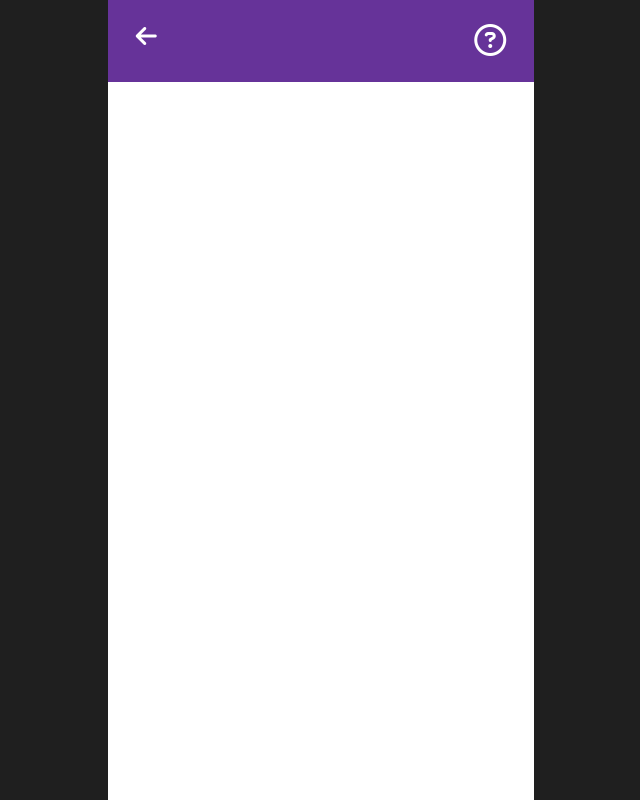
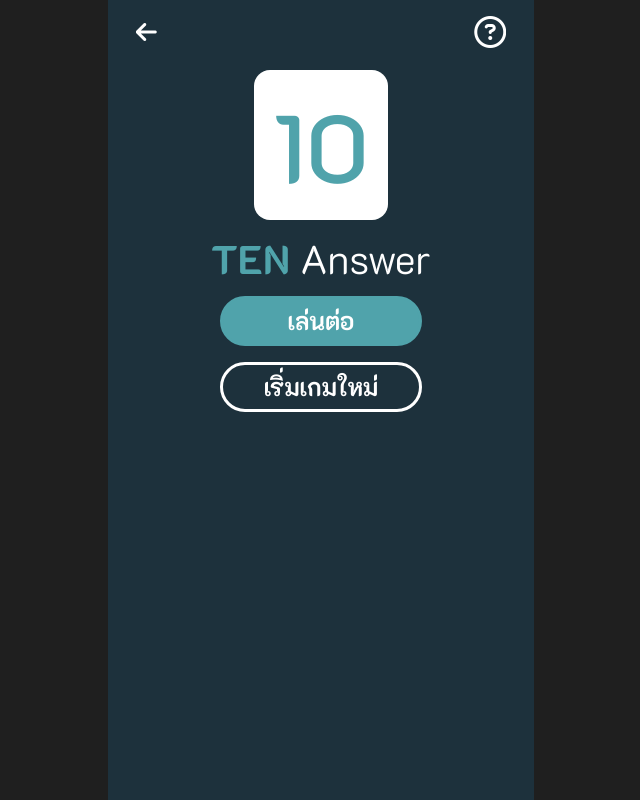
Before and after one commit to AnemoneTK/TenAnswer, a React (Vite) app in the folder React/: page / in a window 1280 px wide. Shown: the whole page, without its empty margins (319-959 px from the left). Built offline with nearby package versions, Linux system fonts and the light colour scheme.

Commit message:
[ADD]-add logo and button components

```diff
--- a/React/index.html
+++ b/React/index.html
@@ -4,7 +4,7 @@
     <meta charset="UTF-8" />
     <link rel="icon" type="image/svg+xml" href="/vite.svg" />
     <meta name="viewport" content="width=device-width, initial-scale=1.0" />
-    <title>Vite + React</title>
+    <title>Ten Answer V.2</title>
 
     <!-- font awesome cnd -->
     <script src="https://kit.fontawesome.com/2e92bf8ff3.js" crossorigin="anonymous"></script>
--- a/React/package.json
+++ b/React/package.json
@@ -11,6 +11,7 @@
   },
   "dependencies": {
     "bootstrap": "^5.3.2",
+    "prop-types": "^15.8.1",
     "react": "^18.2.0",
     "react-dom": "^18.2.0"
   },
--- a/React/src/App.css
+++ b/React/src/App.css
@@ -11,10 +11,18 @@
   padding: 0;
   margin: 0;
   height: 100dvh;
-  background-color: #ffff;
+  background-color: var(--background);
 }
 
 .nav{
-  background-color: rebeccapurple;
   color: #ffff;
 }
+.logo{
+  color: var(--blue);
+  font-size: 6rem;
+  height: 150px;
+}
+
+.ten{
+  color: var(--blue);
+}
--- a/React/src/App.jsx
+++ b/React/src/App.jsx
@@ -1,25 +1,45 @@
-import './App.css'
-import 'bootstrap/dist/css/bootstrap.css'
-
+import "./App.css";
+import "bootstrap/dist/css/bootstrap.css";
+import {
+  BlueButton,
+  WhiteButton,
+} from "./components/Button/Button";
 
 function App() {
-
   return (
     <>
-      <div className="warper" >
+      <div className="warper">
         <div className="frame container col-lg-4 col-md-12 col-sm-12">
-          <div className="nav row py-4 px-3">
-            <div className="col text-start">
-            <i className="fa-solid fa-arrow-left fs-4" ></i></div>
-            <div className="col text-end">
-            <i className="fa-regular fa-circle-question fs-2"></i>
+          <div className="nav row p-3 align-items-center">
+            <a className="col text-start">
+              <i className="fa-solid fa-arrow-left fs-4 text-white"></i>
+            </a>
+            <a className="col text-end">
+              <i className="fa-regular fa-circle-question fs-2 text-white"></i>
+            </a>
+          </div>
+
+          <div className="row d-flex justify-content-center align-items-center">
+            <div className="row justify-content-center">
+              <h1 className="logo col-4 text-center bg-white rounded-4 d-flex justify-content-center align-items-center bolder">10</h1>
+            </div>
+            <div className="col-12 text-center fs-1 fw-light text-white">
+              <span className="ten fw-bold">TEN</span> Answer
+            </div>
+          </div>
+
+          <div className="row justify-content-center">
+            <div className="row justify-content-center m-2">
+              <BlueButton textValue="เล่นต่อ" />
+            </div>
+            <div className="row justify-content-center m-2">
+              <WhiteButton textValue="เริ่มเกมใหม่" />
             </div>
           </div>
         </div>
-
       </div>
     </>
-  )
+  );
 }
 
-export default App
+export default App;
--- /dev/null
+++ b/React/src/components/Button/Button.css
@@ -0,0 +1,33 @@
+.WhiteButton{
+    border: 3px solid var(--white);
+    background-color: transparent;
+    color: var(--white);
+}
+.WhiteButton:hover{
+    border: 3px solid var(--white);
+    background-color: var(--white);
+    color: var(--blue);
+    transition: all 0.3s ease;
+}
+.BlackButton{
+    border: 3px solid var(--black);
+    background-color: transparent;
+    color: var(--black);
+}
+.BlackButton:hover{
+    border: 3px solid var(--black);
+    background-color: var(--black);
+    color: var(--blue);
+    transition: all 0.3s ease;
+}
+.BlueButton{
+    border: 3px solid var(--blue);
+    background-color: var(--blue);
+    color: var(--white);
+}
+.BlueButton:hover{
+    border: 3px solid var(--white);
+    background-color: var(--white);
+    color: var(--blue);
+    transition: all 0.3s ease;
+}
--- /dev/null
+++ b/React/src/components/Button/Button.jsx
@@ -0,0 +1,32 @@
+import "./Button.css";
+import "bootstrap/dist/css/bootstrap.css";
+
+function WhiteButton(props) {
+  return (
+    <>
+        <button className="WhiteButton text-center fs-4 rounded-pill fw-bold col-6 py-1">
+          {props.textValue}
+        </button>
+    </>
+  );
+}
+
+function BlackButton(props) {
+  return (
+    <>
+      <button className="BlackButton text-center fs-4 rounded-pill fw-bold col-6 py-1">
+          {props.textValue}
+        </button>
+    </>
+  );
+}
+function BlueButton(props) {
+  return (
+    <>
+      <button className="BlueButton text-center fs-4 rounded-pill fw-bold col-6 py-1">
+          {props.textValue}
+        </button>
+    </>
+  );
+}
+export { WhiteButton, BlackButton, BlueButton };
--- a/React/src/index.css
+++ b/React/src/index.css
@@ -1,8 +1,23 @@
+@import url('https://fonts.googleapis.com/css2?family=K2D:wght@100;300;400;500;700;800&display=swap');
+
+:root {
+  --background: #1D313c;
+  --blue: #50A3AB;
+  --orange: #F6723A;
+  --red: #C43B39;
+  --black: #1F1F1F;
+  --white: #ffff;
+}
+
+*,body {
+    font-family: 'K2D';
+    box-sizing: border-box;
+    overflow: hidden;
+    user-select: none;
+}
 body{
   margin: 0;
   padding: 0;
-  box-sizing: border-box;
-  overflow: hidden;
   display: flex;
   justify-content: center;
   align-items: center;
```
Also changed, not shown: React/.eslintrc.cjs, 1 other file (tests, documents, lock files or other folders).
